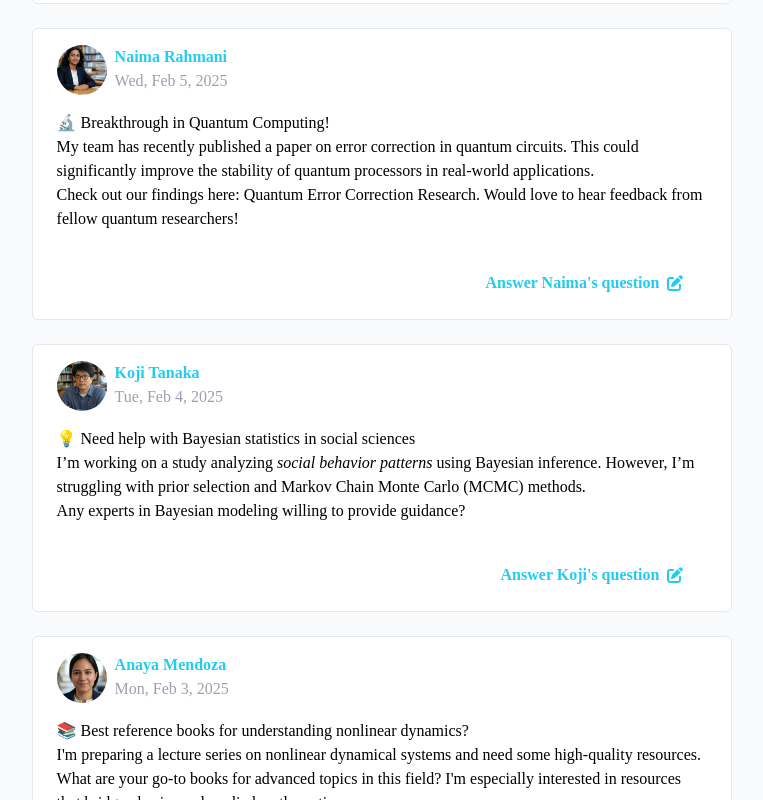
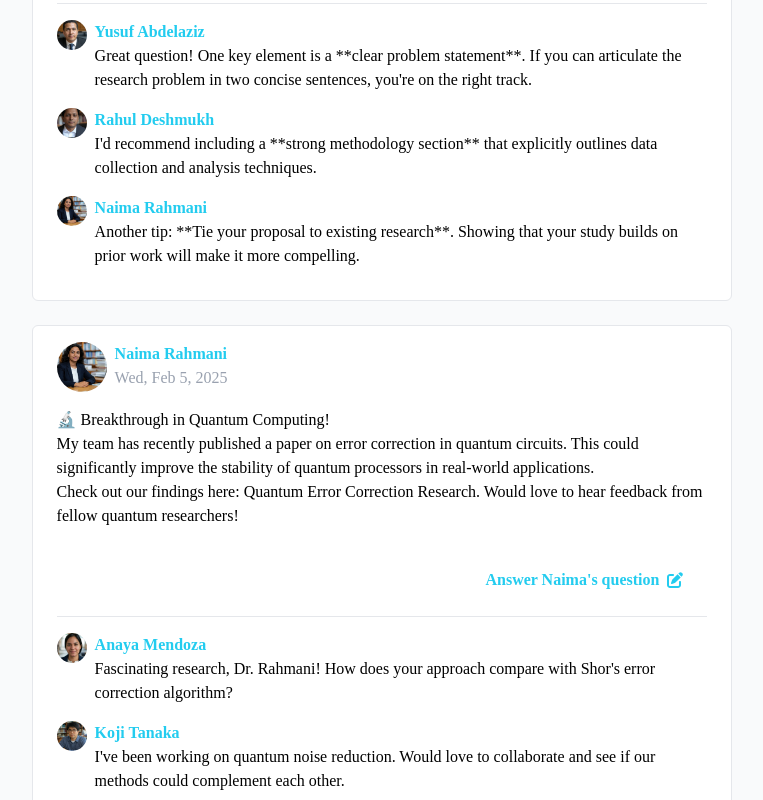
Before and after one commit to fahd/nrmn_mock, a React (Vite) app: page / in a window 1280 px wide. Shown: the part 800-1600 px from the top of the page, without its empty margins (258-1021 px from the left). Built offline with nearby package versions, Linux system fonts and the light colour scheme; a web font is replaced by a local one.

Commit message:
[add] added replies under main post feed. typings missing

```diff
--- a/src/mocks/mock_db.ts
+++ b/src/mocks/mock_db.ts
@@ -17,9 +17,24 @@ const mock_db = {
       last_name: 'Silva',
       avatar: '/public/assets/users/11.jpg',
       content:
-        "<p>📊 Comparing econometric methods for time series forecasting</p> <p>I'm trying to compare various econometric models for forecasting long-term financial trends.</p> <p>Would love to hear from anyone with experience in ARIMA, GARCH, or machine learning-based approaches.</p>",
+        "<p>📊 Comparing econometric methods for time series forecasting</p> <p>I'm trying to compare various econometric models for forecasting long-term financial trends.</p>",
       timestamp: '2025-01-28T09:15:00Z',
       likes: {},
+      replies: [
+        {
+          post_parent_id: 1,
+          reply_id: 1,
+          user_id: 10,
+          username: 'DrElenaPetrovic',
+          first_name: 'Elena',
+          last_name: 'Petrovic',
+          avatar: '/public/assets/users/10.jpg',
+          content:
+            "<p>Great topic! I've used ARIMA extensively in my research.</p> <p>Would you be interested in exploring hybrid approaches, such as combining ARIMA with LSTMs?</p>",
+          timestamp: '2025-01-28T11:15:00Z',
+          likes: {},
+        },
+      ],
     },
     '2': {
       post_id: 2,
@@ -29,9 +44,24 @@ const mock_db = {
       last_name: 'Petrovic',
       avatar: '/public/assets/users/10.jpg',
       content:
-        "<p>🖥️ Are neural-symbolic hybrid models the future of AI?</p> <p>I've been exploring neural-symbolic AI, which combines deep learning with logical reasoning.</p> <p>Do you think this approach has the potential to solve AI interpretability and reasoning problems, or will end-to-end deep learning continue to dominate?</p>",
+        "<p>🖥️ Are neural-symbolic hybrid models the future of AI?</p> <p>I've been exploring neural-symbolic AI, which combines deep learning with logical reasoning.</p>",
       timestamp: '2025-01-29T13:40:00Z',
       likes: {},
+      replies: [
+        {
+          post_parent_id: 2,
+          reply_id: 2,
+          user_id: 9,
+          username: 'ProfRahulDeshmukh',
+          first_name: 'Rahul',
+          last_name: 'Deshmukh',
+          avatar: '/public/assets/users/9.jpg',
+          content:
+            "<p>Interesting question! I've seen some promising work in integrating logic-based reasoning into deep learning models.</p> <p>Do you have any thoughts on how these hybrid models handle uncertainty?</p>",
+          timestamp: '2025-01-29T14:00:00Z',
+          likes: {},
+        },
+      ],
     },
     '3': {
       post_id: 3,
@@ -41,9 +71,24 @@ const mock_db = {
       last_name: 'Deshmukh',
       avatar: '/public/assets/users/9.jpg',
       content:
-        '<p>🔍 Looking for a dataset on global biodiversity loss</p> <p>I’m currently working on a large-scale meta-analysis of biodiversity trends over the past 50 years.</p> <p>Does anyone know where I can find high-quality, publicly available datasets related to biodiversity loss?</p>',
+        '<p>🔍 Looking for a dataset on global biodiversity loss</p> <p>I’m currently working on a large-scale meta-analysis of biodiversity trends over the past 50 years.</p>',
       timestamp: '2025-01-30T08:50:00Z',
       likes: {},
+      replies: [
+        {
+          post_parent_id: 3,
+          reply_id: 3,
+          user_id: 8,
+          username: 'DrTatianaOrlova',
+          first_name: 'Tatiana',
+          last_name: 'Orlova',
+          avatar: '/public/assets/users/8.jpg',
+          content:
+            '<p>I recommend checking out the Global Biodiversity Information Facility (GBIF).</p> <p>It provides a wealth of publicly available biodiversity data.</p>',
+          timestamp: '2025-01-30T09:20:00Z',
+          likes: {},
+        },
+      ],
     },
     '4': {
       post_id: 4,
@@ -53,9 +98,24 @@ const mock_db = {
       last_name: 'Orlova',
       avatar: '/public/assets/users/8.jpg',
       content:
-        '<p>📝 Challenges in translating research into policy</p> <p>As a social scientist working on public policy and climate adaptation, I often struggle with bridging the gap between academic findings and real-world implementation.</p> <p>How do you ensure your research influences policymakers effectively? Are there particular journals or outreach strategies that have worked for you?</p>',
+        '<p>📝 Challenges in translating research into policy</p> <p>How do you ensure your research influences policymakers effectively?</p>',
       timestamp: '2025-02-01T16:30:00Z',
       likes: {},
+      replies: [
+        {
+          post_parent_id: 4,
+          reply_id: 4,
+          user_id: 7,
+          username: 'ProfYusufAbdelaziz',
+          first_name: 'Yusuf',
+          last_name: 'Abdelaziz',
+          avatar: '/public/assets/users/7.jpg',
+          content:
+            '<p>One effective method is collaborating with policy think tanks.</p> <p>They help bridge the gap between research and policy implementation.</p>',
+          timestamp: '2025-02-01T18:10:00Z',
+          likes: {},
+        },
+      ],
     },
     '5': {
       post_id: 5,
@@ -65,9 +125,24 @@ const mock_db = {
       last_name: 'Abdelaziz',
       avatar: '/public/assets/users/7.jpg',
       content:
-        "<p>🎓 Tips for securing a postdoc in computational neuroscience?</p> <p>I'm currently finishing my PhD and looking for postdoctoral positions in computational neuroscience. Any advice on strong programs, funding opportunities, or application tips?</p>",
+        '<p>🎓 Tips for securing a postdoc in computational neuroscience?</p> <p>Any advice on strong programs, funding opportunities, or application tips?</p>',
       timestamp: '2025-02-02T10:55:00Z',
       likes: {},
+      replies: [
+        {
+          post_parent_id: 5,
+          reply_id: 5,
+          user_id: 6,
+          username: 'DrAnayaMendoza',
+          first_name: 'Anaya',
+          last_name: 'Mendoza',
+          avatar: '/public/assets/users/6.jpg',
+          content:
+            '<p>Look into the NIH and Marie Curie fellowships.</p> <p>They have great funding opportunities for neuroscience research.</p>',
+          timestamp: '2025-02-02T12:30:00Z',
+          likes: {},
+        },
+      ],
     },
     '6': {
       post_id: 6,
@@ -77,9 +152,24 @@ const mock_db = {
       last_name: 'Mendoza',
       avatar: '/public/assets/users/6.jpg',
       content:
-        "<p>📚 Best reference books for understanding nonlinear dynamics?</p> <p>I'm preparing a lecture series on nonlinear dynamical systems and need some high-quality resources.</p> <p>What are your go-to books for advanced topics in this field? I'm especially interested in resources that bridge physics and applied mathematics.</p>",
+        "<p>📚 Best reference books for understanding nonlinear dynamics?</p> <p>I'm preparing a lecture series and need some high-quality resources.</p>",
       timestamp: '2025-02-03T14:10:00Z',
       likes: {},
+      replies: [
+        {
+          post_parent_id: 6,
+          reply_id: 6,
+          user_id: 5,
+          username: 'DrKojiTanaka',
+          first_name: 'Koji',
+          last_name: 'Tanaka',
+          avatar: '/public/assets/users/5.jpg',
+          content:
+            "<p>Strogatz's 'Nonlinear Dynamics and Chaos' is an excellent choice.</p> <p>It's both comprehensive and beginner-friendly.</p>",
+          timestamp: '2025-02-03T15:45:00Z',
+          likes: {},
+        },
+      ],
     },
     '7': {
       post_id: 7,
@@ -89,9 +179,24 @@ const mock_db = {
       last_name: 'Tanaka',
       avatar: '/public/assets/users/5.jpg',
       content:
-        '<p>💡 Need help with Bayesian statistics in social sciences</p> <p>I’m working on a study analyzing <em>social behavior patterns</em> using Bayesian inference. However, I’m struggling with prior selection and Markov Chain Monte Carlo (MCMC) methods.</p> <p>Any experts in Bayesian modeling willing to provide guidance?</p>',
+        '<p>💡 Need help with Bayesian statistics in social sciences</p> <p>Any experts in Bayesian modeling willing to provide guidance?</p>',
       timestamp: '2025-02-04T17:20:00Z',
       likes: {},
+      replies: [
+        {
+          post_parent_id: 7,
+          reply_id: 7,
+          user_id: 4,
+          username: 'DrNaimaRahmani',
+          first_name: 'Naima',
+          last_name: 'Rahmani',
+          avatar: '/public/assets/users/4.jpg',
+          content:
+            '<p>I recommend using PyMC3 for Bayesian modeling.</p> <p>It has a great suite of tools for MCMC methods.</p>',
+          timestamp: '2025-02-04T18:00:00Z',
+          likes: {},
+        },
+      ],
     },
     '8': {
       post_id: 8,
@@ -104,6 +209,47 @@ const mock_db = {
         "<p>🔬 Breakthrough in Quantum Computing!</p> <p>My team has recently published a paper on error correction in quantum circuits. This could significantly improve the stability of quantum processors in real-world applications.</p> <p>Check out our findings here: <a href='#'>Quantum Error Correction Research</a>. Would love to hear feedback from fellow quantum researchers!</p>",
       timestamp: '2025-02-05T15:45:00Z',
       likes: {},
+      replies: [
+        {
+          post_parent_id: 8,
+          reply_id: 1,
+          user_id: 6,
+          username: 'DrAnayaMendoza',
+          first_name: 'Anaya',
+          last_name: 'Mendoza',
+          avatar: '/public/assets/users/6.jpg',
+          content:
+            "<p>Fascinating research, Dr. Rahmani! How does your approach compare with Shor's error correction algorithm?</p>",
+          timestamp: '2025-02-05T16:10:00Z',
+          likes: {},
+        },
+        {
+          post_parent_id: 8,
+          reply_id: 2,
+          user_id: 5,
+          username: 'DrKojiTanaka',
+          first_name: 'Koji',
+          last_name: 'Tanaka',
+          avatar: '/public/assets/users/5.jpg',
+          content:
+            "<p>I've been working on quantum noise reduction. Would love to collaborate and see if our methods could complement each other.</p>",
+          timestamp: '2025-02-05T16:30:00Z',
+          likes: {},
+        },
+        {
+          post_parent_id: 8,
+          reply_id: 3,
+          user_id: 10,
+          username: 'DrElenaPetrovic',
+          first_name: 'Elena',
+          last_name: 'Petrovic',
+          avatar: '/public/assets/users/10.jpg',
+          content:
+            '<p>Brilliant work! Have you considered testing this on a superconducting qubit architecture?</p>',
+          timestamp: '2025-02-05T17:05:00Z',
+          likes: {},
+        },
+      ],
     },
     '9': {
       post_id: 9,
@@ -116,6 +262,47 @@ const mock_db = {
         "<p>📢 What are the best practices for structuring a research proposal?</p> <p>I am mentoring graduate students who are drafting their first <em>research proposals</em>. What are some key elements that should be included? What resources do you recommend?</p> <p>For reference, I often suggest reading <a href='#'>this guide on proposal writing</a>, but I would love to hear insights from the community.</p>",
       timestamp: '2025-02-06T10:30:00Z',
       likes: {},
+      replies: [
+        {
+          post_parent_id: 9,
+          reply_id: 4,
+          user_id: 7,
+          username: 'ProfYusufAbdelaziz',
+          first_name: 'Yusuf',
+          last_name: 'Abdelaziz',
+          avatar: '/public/assets/users/7.jpg',
+          content:
+            "<p>Great question! One key element is a **clear problem statement**. If you can articulate the research problem in two concise sentences, you're on the right track.</p>",
+          timestamp: '2025-02-06T11:00:00Z',
+          likes: {},
+        },
+        {
+          post_parent_id: 9,
+          reply_id: 5,
+          user_id: 9,
+          username: 'ProfRahulDeshmukh',
+          first_name: 'Rahul',
+          last_name: 'Deshmukh',
+          avatar: '/public/assets/users/9.jpg',
+          content:
+            "<p>I'd recommend including a **strong methodology section** that explicitly outlines data collection and analysis techniques.</p>",
+          timestamp: '2025-02-06T11:20:00Z',
+          likes: {},
+        },
+        {
+          post_parent_id: 9,
+          reply_id: 6,
+          user_id: 4,
+          username: 'DrNaimaRahmani',
+          first_name: 'Naima',
+          last_name: 'Rahmani',
+          avatar: '/public/assets/users/4.jpg',
+          content:
+            '<p>Another tip: **Tie your proposal to existing research**. Showing that your study builds on prior work will make it more compelling.</p>',
+          timestamp: '2025-02-06T11:45:00Z',
+          likes: {},
+        },
+      ],
     },
     '10': {
       post_id: 10,
@@ -128,6 +315,7 @@ const mock_db = {
         "<p>🚀 Exciting opportunity for collaboration!</p> <p>I am currently conducting research on the application of machine learning in early cancer detection. Specifically, I am working with <em>convolutional neural networks (CNNs)</em> to analyze histopathological images for early signs of malignancy.</p> <p>I would love to connect with researchers who have experience with biomedical imaging, deep learning, or clinical applications. If you’re working on something similar, let’s discuss potential collaborations!</p> <p>📚 Reference Papers: <a href='#'>Deep Learning in Cancer Imaging</a></p>",
       timestamp: '2025-02-07T12:00:00Z',
       likes: {},
+      replies: [],
     },
   },
 }
--- a/src/pages/Home/MainFeed/CreatePost.tsx
+++ b/src/pages/Home/MainFeed/CreatePost.tsx
@@ -49,6 +49,8 @@ const CreatePostModal: React.FC<ModalProps> = ({ onClose, user }) => {
       post_id: nextPostId,
       content: postContent,
       timestamp: new Date().toISOString(),
+      replies: [],
+      likes: {},
     }
     addPost(newPost)
     onClose()
--- a/src/pages/Home/MainFeed/PostFeed.tsx
+++ b/src/pages/Home/MainFeed/PostFeed.tsx
@@ -32,6 +32,38 @@ interface PostFeedProps {
   user: UserType
 }
 
+const Reply = ({
+  post_parent_id,
+  reply_id,
+  user_id,
+  username,
+  first_name,
+  last_name,
+  avatar,
+  content,
+  timestamp,
+  likes,
+}) => {
+  return (
+    <div className="flex">
+      <img
+        src={avatar}
+        alt={username}
+        className="rounded-full w-[30px] h-[30px] object-cover"
+      />
+      <div className="ml-2 flex flex-col">
+        <div className="text-link font-semibold">
+          {first_name} {last_name}
+        </div>
+        <p
+          className="pb-4 text-md"
+          dangerouslySetInnerHTML={{ __html: content }}
+        />
+      </div>
+    </div>
+  )
+}
+
 const Post: React.FC<PostType> = ({
   post_id,
   user_id,
@@ -43,17 +75,25 @@ const Post: React.FC<PostType> = ({
   timestamp,
   likes,
   user,
+  replies,
 }) => {
+  const renderPostReplies = () => {
+    return replies.map((reply, idx) => {
+      return <Reply key={reply.reply_id} {...reply} />
+    })
+  }
+
+  const hasReplies = replies.length > 0
+
   return (
     <div className="bg-white pt-4 px-6  my-6 rounded-md border border-gray-200 align-center">
       <div className="flex">
-        <div>
-          <img
-            src={avatar}
-            alt={username}
-            className="rounded-full w-[50px] h-[50px] object-cover"
-          />
-        </div>
+        <img
+          src={avatar}
+          alt={username}
+          className="rounded-full w-[50px] h-[50px] object-cover"
+        />
+
         <div className="flex ml-2 flex-col">
           <div className="font-semibold text-link">
             {first_name} {last_name}
@@ -68,20 +108,15 @@ const Post: React.FC<PostType> = ({
         dangerouslySetInnerHTML={{ __html: content }}
       />
 
-      {/* <hr className="border-t border-gray-200" /> */}
       <div className="flex flex-end justify-end pt-4 pb-4 pr-4">
-        <div className="flex items-center">
-          {/* <img
-            src={user.avatar}
-            alt={user.username}
-            className="rounded-full w-[25px] h-[25px] object-cover"
-          /> */}
-        </div>
+        <div className="flex items-center"></div>
         <div className="font-semibold text-gray-600 flex items-center p-2  cursor-pointer text-link">
           <div className="mr-2">Answer {first_name}'s question</div>
           <FontAwesomeIcon icon={faEdit} className="w-4 h-4" />
         </div>
       </div>
+      {hasReplies && <hr className="border-t border-gray-200" />}
+      {hasReplies && <div className="py-4">{renderPostReplies()}</div>}
     </div>
   )
 }
```
Also changed, not shown: src/mocks/users.ts (deleted).
